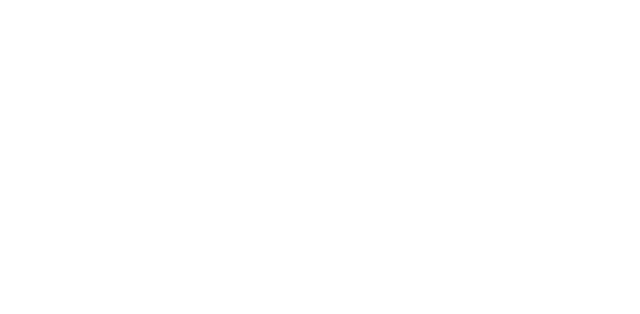
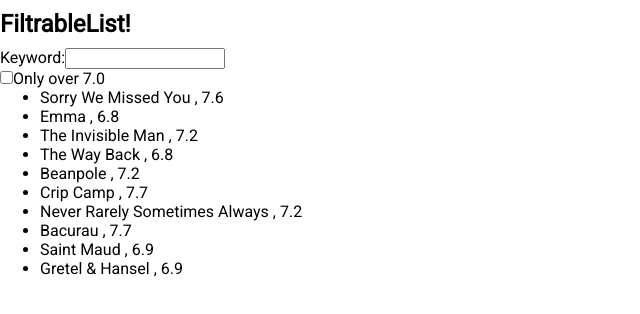
Before and after one commit to NeginSal/MovieList, a React (Create React App) app: page / in a window 1280 px wide. Shown: the top 314 px of the page, without its empty margins (0-640 px from the left). Built offline with nearby package versions, Linux system fonts and the light colour scheme.

Commit message:
change App component

```diff
--- a/src/App.js
+++ b/src/App.js
@@ -1,13 +1,32 @@
-
+//import { getAllMovies } from "./components/Transportlayer";
+import { useState } from "react";
+import List from "./components/List";
+import MOVIES from "./data.json";
 
 const App = () => {
+  const [Keyword, setKeyword] = useState("");
+  const [OverSeven, setOverSeven] = useState(false);
 
+  function handleKeywordChange(e) {
+    setKeyword(e.target.value);
+  }
+  function handleOverSevenChange(e) {
+    setOverSeven(e.target.checked);
+  }
 
   return (
     <>
-
+      <h2>FiltrableList!</h2>
       <div>
-
+        Keyword:
+        <input type="text" value={Keyword} onChange={handleKeywordChange} />
+      </div>
+      <div>
+        <input type="checkbox" checked={OverSeven} onChange={handleOverSevenChange}/>
+        Only over 7.0
+      </div>
+      <div>
+        <List items={MOVIES} />
       </div>
     </>
   );
```
